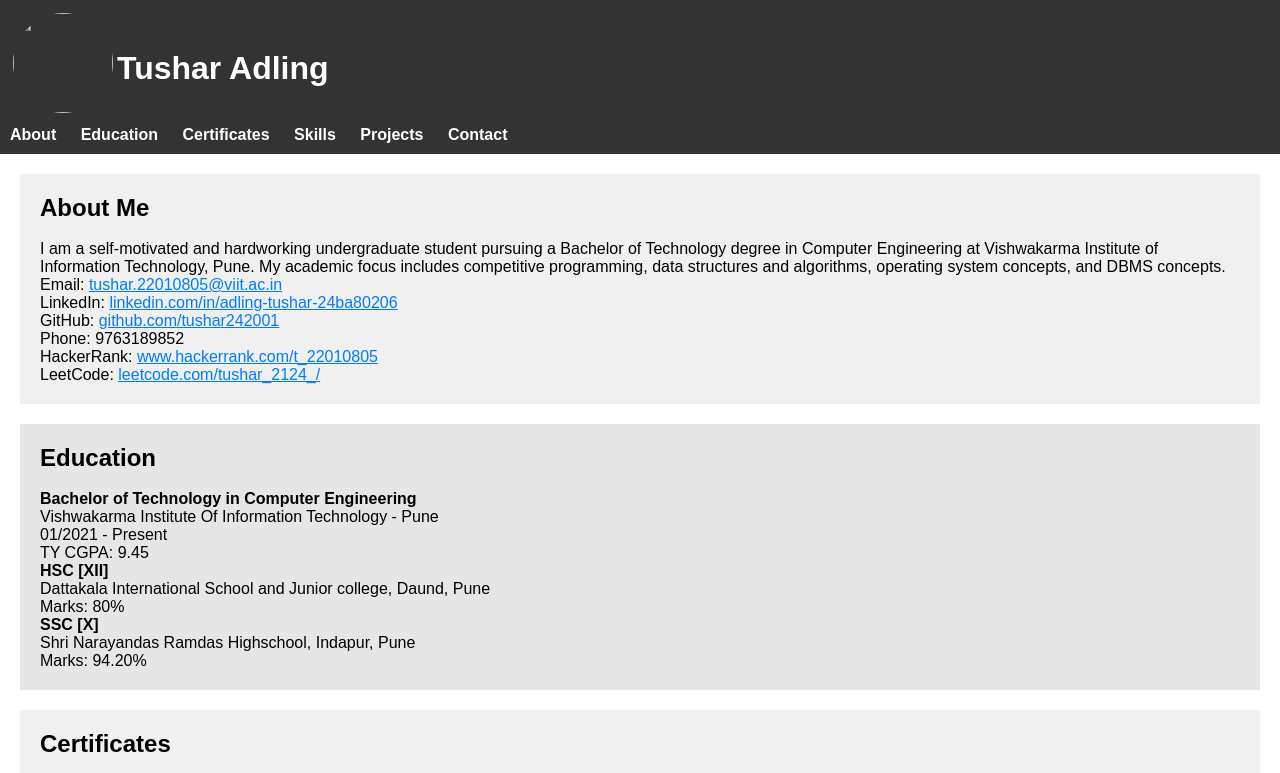
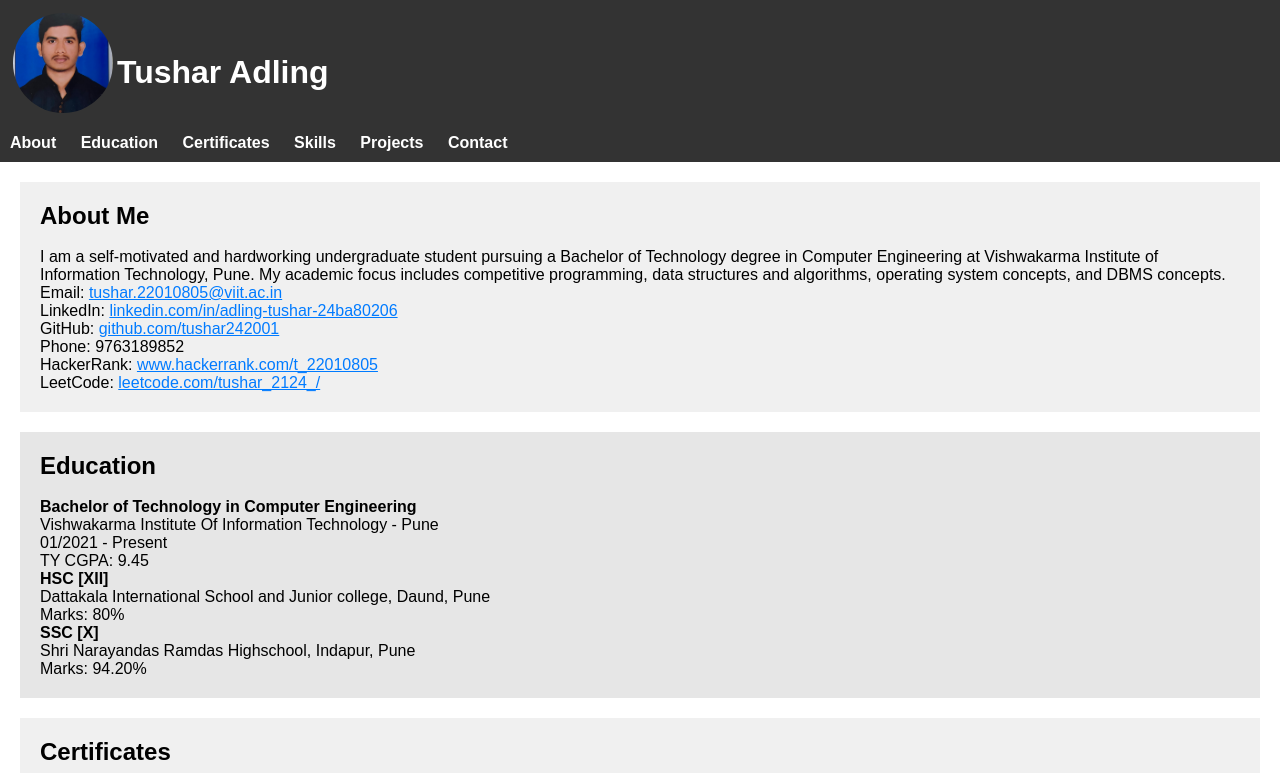
Before and after one commit to tushar242001/Resume, a plain HTML site: page index.html in a window 1280 px wide. Shown: the top 773 px of the page. Drawn offline with Linux system fonts and the light colour scheme.

Commit message:
Update index.html

```diff
--- a/index.html
+++ b/index.html
@@ -9,7 +9,7 @@
 <body>
     <header>
 
-        <h1><table><tr><th><img src="images/Tushar.jpeg" alt=""></th> <th>   Tushar Adling</th></tr></table></h1>
+        <h1><table><tr><th><img src="Tushar.jpeg" alt=""></th> <th>   Tushar Adling</th></tr></table></h1>
         <nav>
             <ul>
                 <li><a href="#about">About</a></li>
```
